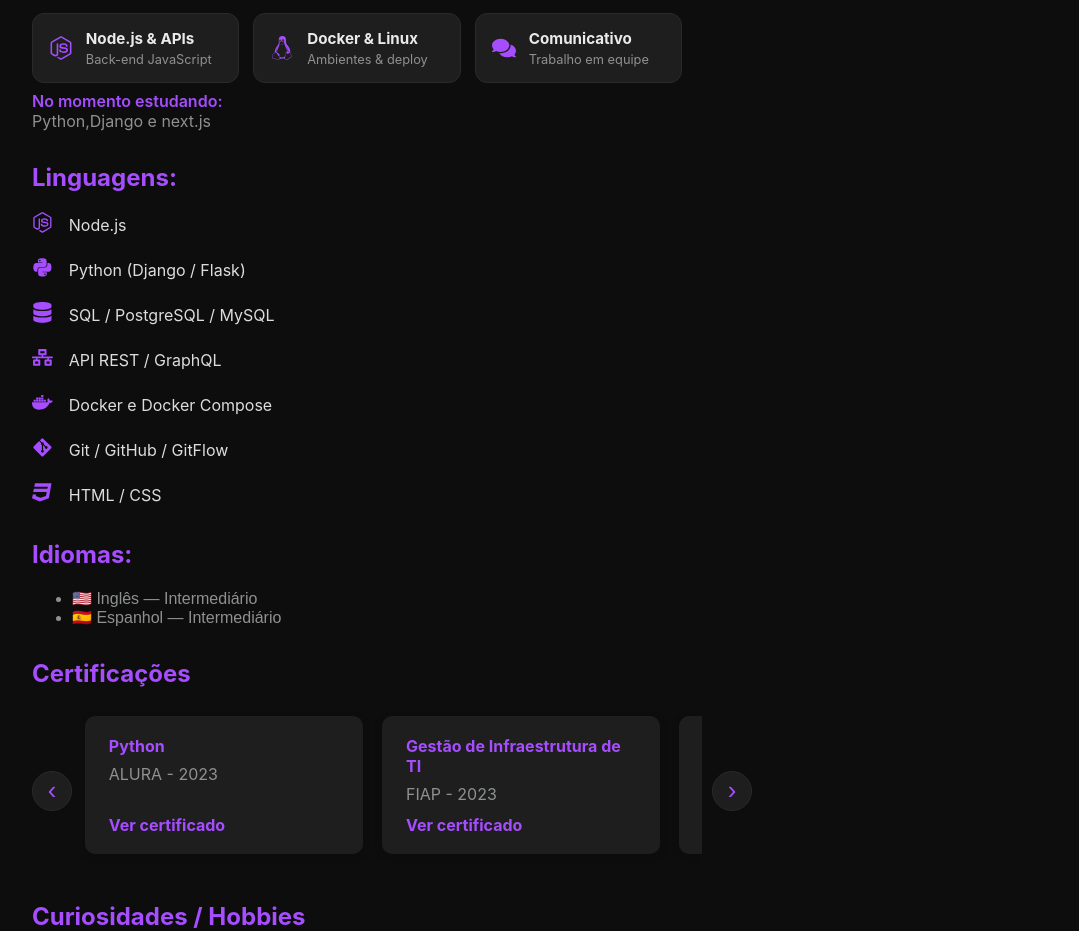
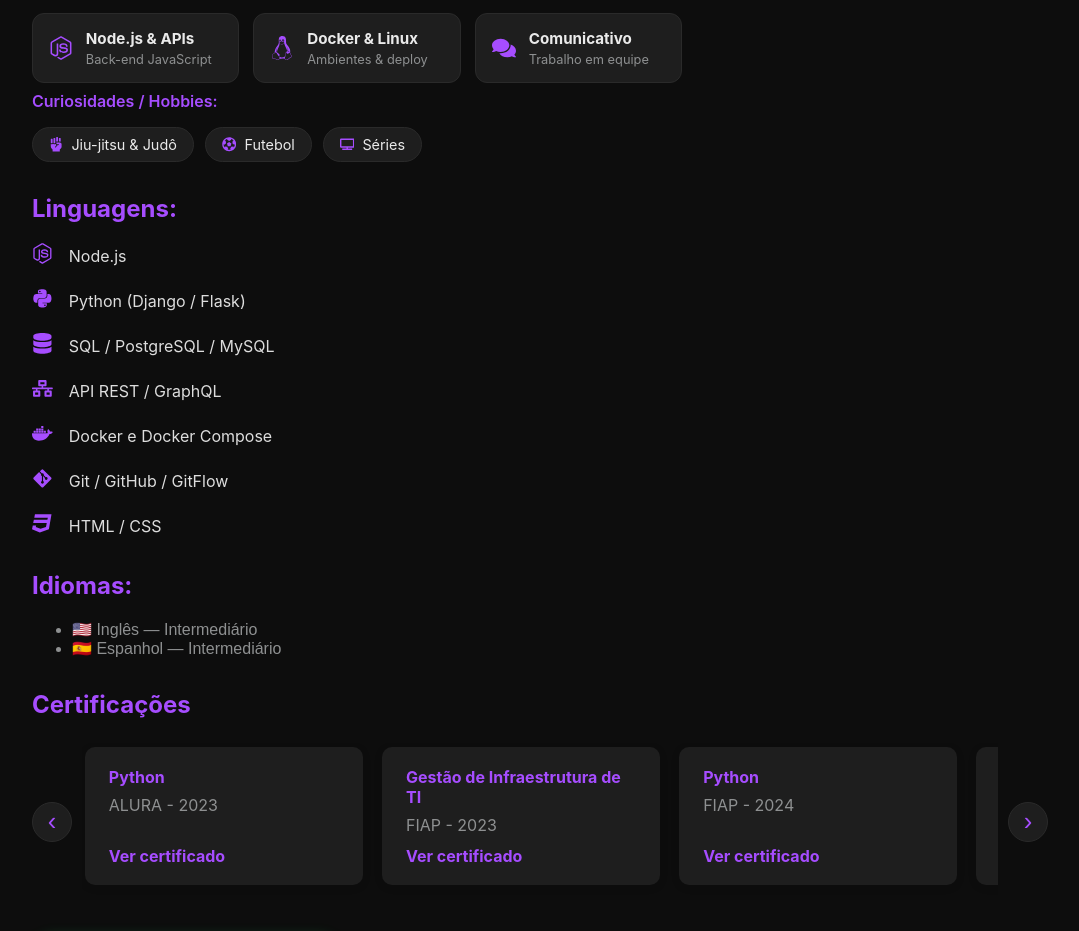
Before and after one commit to Nilt-miranda/niltondev, a React (Vite) app: page / in a window 1280 px wide. Shown: the part 406-1337 px from the top of the page, without its empty margins (200-1279 px from the left). Built offline with nearby package versions, Linux system fonts and the light colour scheme.

Commit message:
Adiciona 3 certificados FIAP, alarga carrossel e move Hobbies
- Novos certificados: Blockchain (2025), DevOps (2026), Business Management & IT Services (2026)
- Carrossel mais largo (mostra ~4 cards por vez em vez de 2)
- Hobbies substituem o bloco 'No momento estudando' (movidos para o topo)

```diff
--- a/src/pages/Home.jsx
+++ b/src/pages/Home.jsx
@@ -92,8 +92,12 @@
 
 
         <div style={{marginBottom: '1.2rem'}}>
-          <span style={{color: '#A64DFF', fontWeight: 600}}> No momento estudando:</span><br />
-          <span className="text-secondary">Python,Django e next.js</span>
+          <span style={{color: '#A64DFF', fontWeight: 600}}>Curiosidades / Hobbies:</span>
+          <div className="hobbies-container">
+            <span className="hobby-item"><FaFistRaised /> Jiu-jitsu & Judô</span>
+            <span className="hobby-item"><FaFutbol /> Futebol</span>
+            <span className="hobby-item"><FaTv /> Séries</span>
+          </div>
         </div>
 
         {/* Habilidades */}
@@ -145,15 +149,23 @@
               <p>FIAP - 2024</p>
               <a href="https://on.fiap.com.br/pluginfile.php/1/local_nanocourses/certificado_nanocourse/119058/93303bd463bb2a4ebfd38f8cc4ccc7a0/certificado.png" target="_blank">Ver certificado</a>
             </div>
+            <div className="cert-item">
+              <h4>Blockchain</h4>
+              <p>FIAP - 2025</p>
+              <a href="https://on.fiap.com.br/local/nanocourses/gerar_certificado.php?chave=f7c94786b6e3e91babd960c524c1fa51&action=view" target="_blank" rel="noopener noreferrer">Ver certificado</a>
+            </div>
+            <div className="cert-item">
+              <h4>DevOps</h4>
+              <p>FIAP - 2026</p>
+              <a href="https://on.fiap.com.br/local/nanocourses/gerar_certificado.php?chave=94e680191a71e44f6251e56a90c2ea1b&action=view" target="_blank" rel="noopener noreferrer">Ver certificado</a>
+            </div>
+            <div className="cert-item">
+              <h4>Business Management &amp; IT Services</h4>
+              <p>FIAP - 2026</p>
+              <a href="https://on.fiap.com.br/local/nanocourses/gerar_certificado.php?chave=f14b6b2410b8c2af8a328374cb540875&action=view" target="_blank" rel="noopener noreferrer">Ver certificado</a>
+            </div>
             </div>
             <button type="button" className="cert-nav" onClick={() => scrollCerts(1)} aria-label="Próximo">›</button>
-          </div>
-
-          <h2 style={{ color: "#A64DFF", marginTop: "2rem" }}>Curiosidades / Hobbies</h2>
-          <div className="hobbies-container">
-            <span className="hobby-item"><FaFistRaised /> Jiu-jitsu & Judô</span>
-            <span className="hobby-item"><FaFutbol /> Futebol</span>
-            <span className="hobby-item"><FaTv /> Séries</span>
           </div>
 
         </section>
--- a/src/styles/theme.css
+++ b/src/styles/theme.css
@@ -14,7 +14,7 @@
   align-items: center;
   gap: 0.6rem;
   margin-top: 1.5rem;
-  max-width: 720px;
+  max-width: 100%;
 }
 
 .certifications-container {
```
